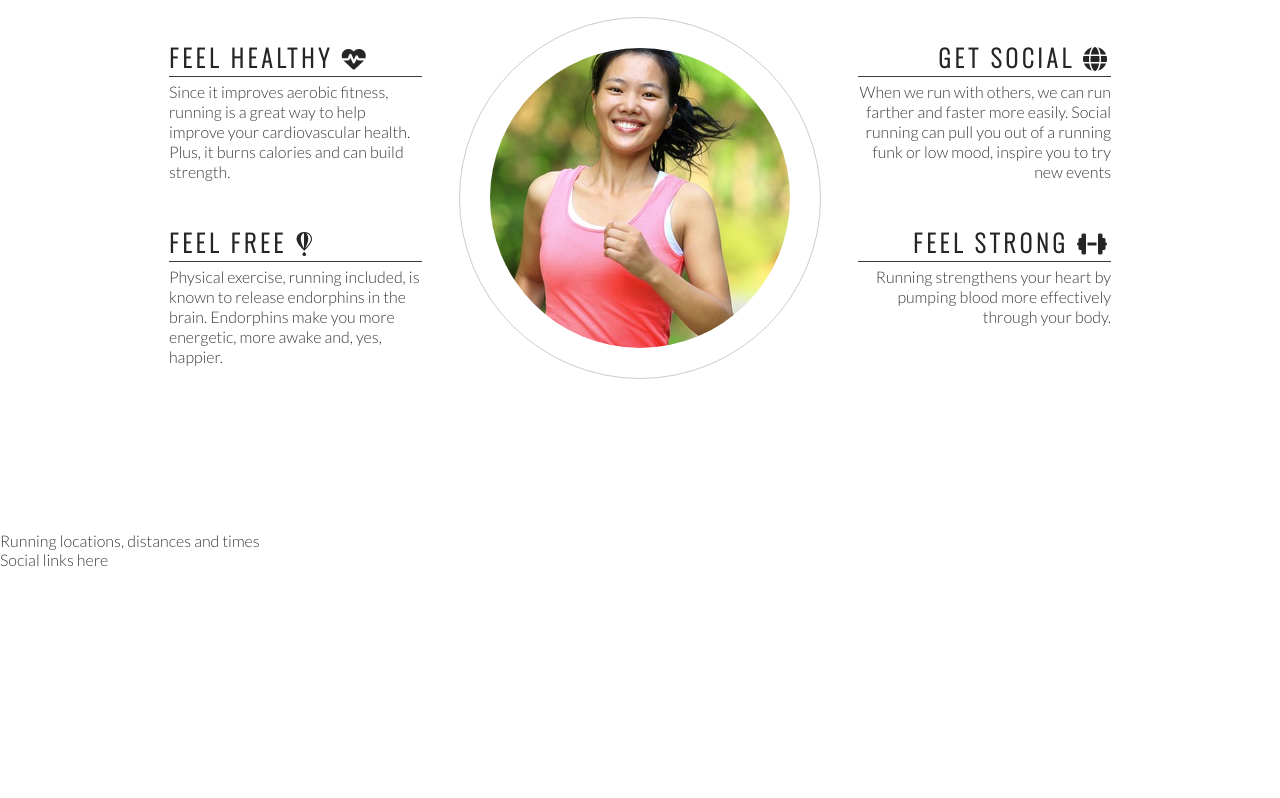
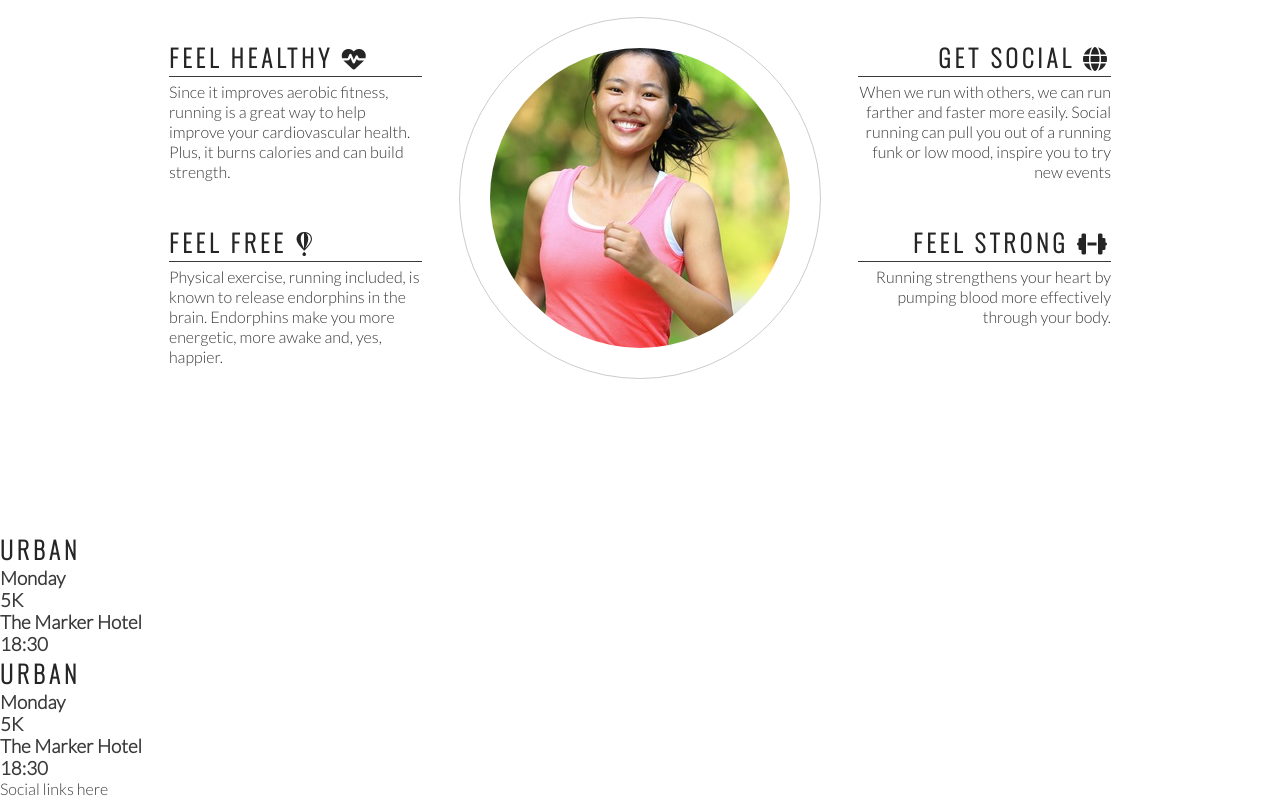
Before and after one commit to Merwynb/love-running, a plain HTML site: page index.html in a window 1280 px wide. Shown: the part 764-1562 px from the top of the page. Before the commit the page ends 1333 px from the top, so only its background shows below. Drawn offline with nearby package versions, Linux system fonts and the light colour scheme.

Commit message:
Add meetup times main structure

```diff
--- a/index.html
+++ b/index.html
@@ -76,7 +76,21 @@
         </div>
     </section>
     <section>
-        Running locations, distances and times
+        <div>
+            <h2>Urban</h2>
+            <h3>Monday</h3>
+            <h3>5K</h3>
+            <h3>The Marker Hotel</h3>
+            <h3>18:30</h3>
+        </div>
+
+        <div>
+            <h2>Urban</h2>
+            <h3>Monday</h3>
+            <h3>5K</h3>
+            <h3>The Marker Hotel</h3>
+            <h3>18:30</h3>
+        </div>
     </section>
     <footer>
         Social links here
```
